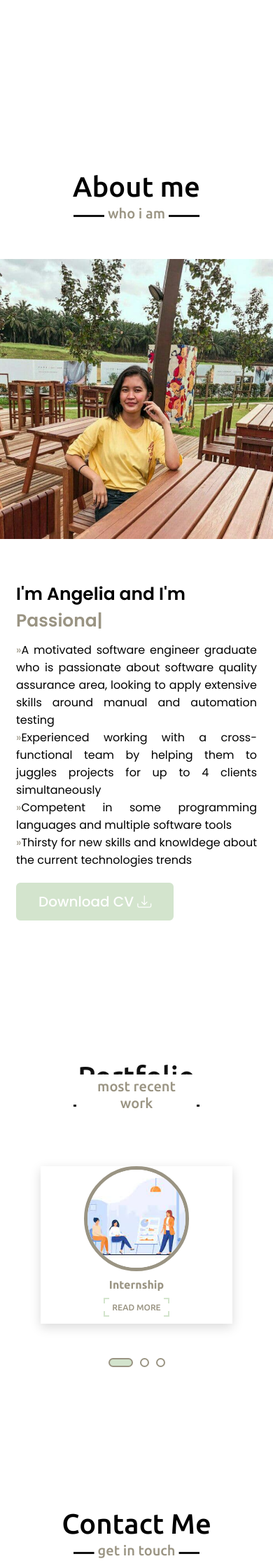
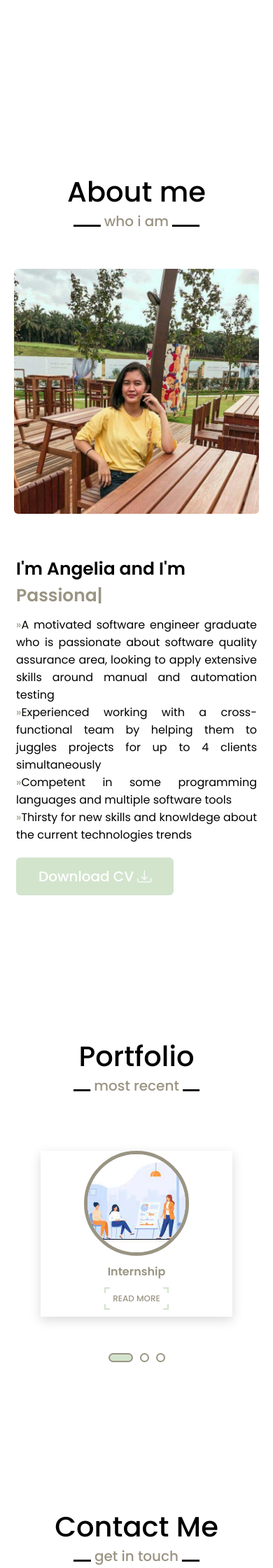
Before and after one commit to angeliahasan/website-angeliahasan, a PHP site: page / in a window 390 px wide. Shown: the part 700-2940 px from the top of the page at 70% size. Run offline with PHP 8.4, Linux system fonts and the light colour scheme; some libraries are stand-ins or nearby versions.

Commit message:
changes responsiveness

```diff
--- a/style.css
+++ b/style.css
@@ -159,8 +159,9 @@ section .title,
 .teams,
 .contact,
 footer,
-.portfolio {
-  font-family: "Ubuntu", sans-serif;
+.portfolio,
+.about {
+  font-family: "Poppins", sans-serif;
 }
 
 .about .about-content,
@@ -202,9 +203,9 @@ section .title::after {
 
 /* about section styling */
 
-.about {
+/* .about {
   font-family: "Poppins", sans-serif;
-}
+} */
 
 .about .title::after {
   content: "who i am";
@@ -295,22 +296,19 @@ section .title::after {
 */
 
 /* teams and portfolio styling */
+
+/* .teams,
 .portfolio {
   color: #111;
   background: #fff;
-}
-
-.teams {
-  color: #111;
-  background: #fff;
-}
+} */
 
 .teams .title::after {
   content: "my fellow saying";
 }
 
 .portfolio .title::after {
-  content: "most recent work";
+  content: "most recent";
 }
 
 .teams .carousel .card,
@@ -551,7 +549,7 @@ ul {
   }
 }
 @media (max-width: 1104px) {
-  about .about-content .left img {
+  .about .about-content .left img {
     height: 350px;
     width: 350px;
   }
@@ -605,13 +603,14 @@ ul {
     font-size: 23px;
     padding: 10px 30px;
   }
-
-  .about .about-content .column {
-    width: 50%;
-  }
   .max-width {
     max-width: 800px;
   }
+
+  .about .about-content .column {
+    width: 100%;
+  }
+
   .about .about-content .left {
     display: flex;
     justify-content: center;
@@ -621,7 +620,7 @@ ul {
   .about .about-content .right {
     flex: 100%;
   }
-  .projects .projects-content .card {
+  .portfolio .projects-content .card {
     width: calc(50% -10px);
     margin-bottom: 20px;
   }
```
Also changed, not shown: home.html (+0 -63 lines).
